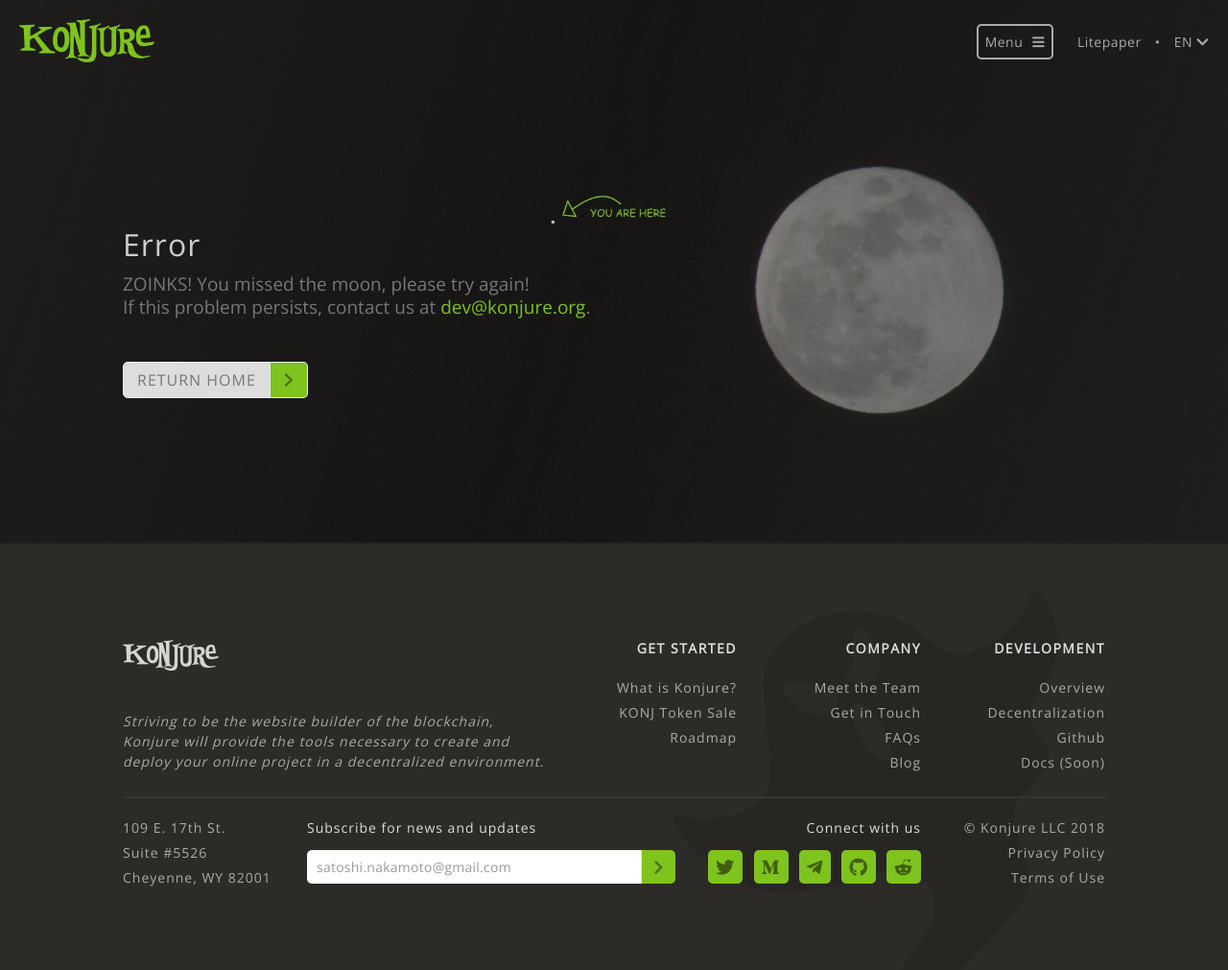
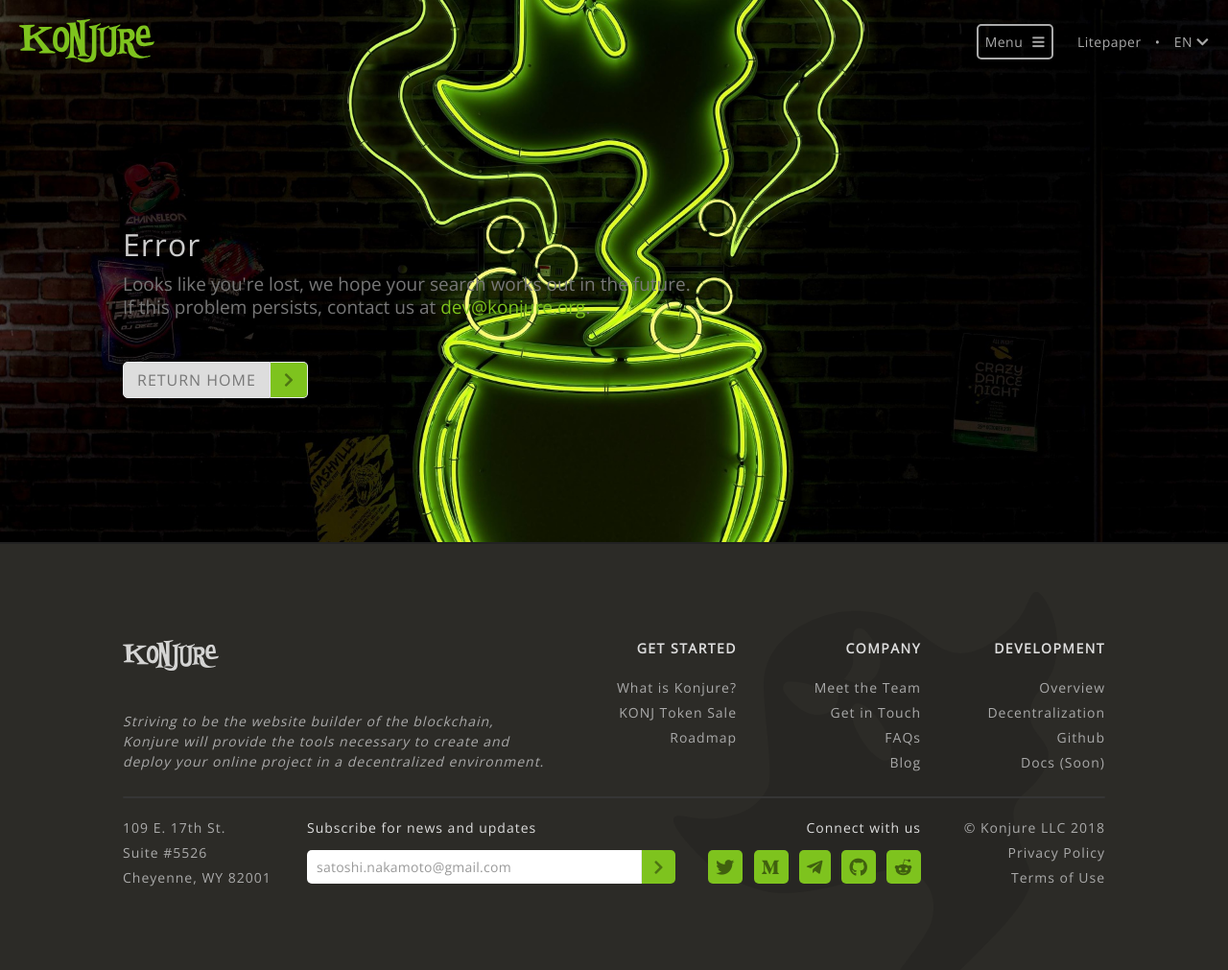
Before and after one commit to Konjure/konjure-org, a PHP site: page /error/index.php in a window 1280 px wide. Shown: the whole page at 96% size. Run offline with PHP 8.4, Linux system fonts and the light colour scheme.

Commit message:
Error page update

```diff
--- a/assets/style/css/design.css
+++ b/assets/style/css/design.css
@@ -2738,7 +2738,7 @@ img.ghostpop {
 /* Error */
 
 .section.error {
-	background: url("../../media/images/moon.jpg") no-repeat center center;
+	background: url("../../media/images/error.jpg") no-repeat center center;
 	-webkit-background-size: cover;
 	-moz-background-size: cover;
 	-o-background-size: cover;
--- a/error/index.php
+++ b/error/index.php
@@ -59,7 +59,7 @@
 		<div class="section error">
 			<div class="cover">
 				<h1 data-sr="enter left, and hustle 20px" id="header-trigger">Error</h1>
-				<h3 data-sr="enter left, and hustle 20px">ZOINKS! You missed the moon, please try again!<br>If this problem persists, contact us at <a href="mailto:dev@konjure.org">dev@konjure.org</a>.</h3>
+				<h3 data-sr="enter left, and hustle 20px">Looks like you're lost, we hope your search works out in the future.<br>If this problem persists, contact us at <a href="mailto:dev@konjure.org">dev@konjure.org</a>.</h3>
 				<br><br>
 				<a href="https://konjure.org">
 					<div class="kbutton" hover="brighten" data-sr="enter left, and hustle 20px">
```
Also changed, not shown: assets/media/images/error.jpg (added), assets/media/images/moon.jpg (deleted).
